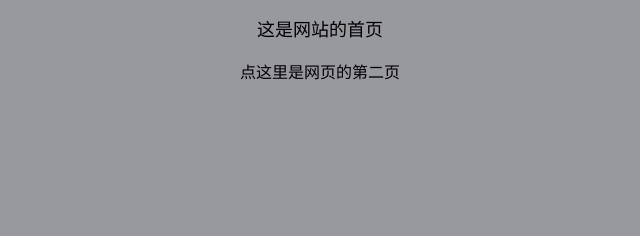
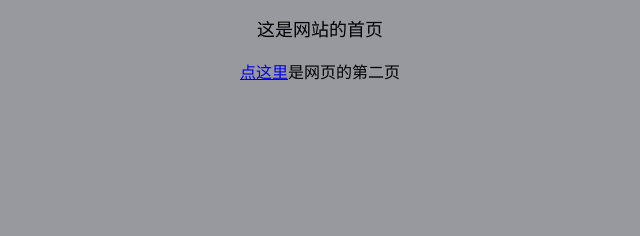
Before and after one commit to Ahuaz1/hua01, a plain HTML site: page index.html in a window 1280 px wide. Shown: the part 235-471 px from the top of the page, 320-960 px from the left. Drawn offline with Linux system fonts and the light colour scheme.

Commit message:
Update index.html

```diff
--- a/index.html
+++ b/index.html
@@ -38,7 +38,7 @@
       <p class="duan">用来熟悉GitHub功能</p>
       <p class="duan">网页简单</p>
       <p class="duan">这是网站的首页</p>
-      <p><a=href"https://ahuaz1.github.io/hua01/new.html">点这里</a>是网页的第二页</p>
+      <p><a href="https://ahuaz1.github.io/hua01/new.html">点这里</a>是网页的第二页</p>
 
     </div>
     <div class="kuai3">
```
